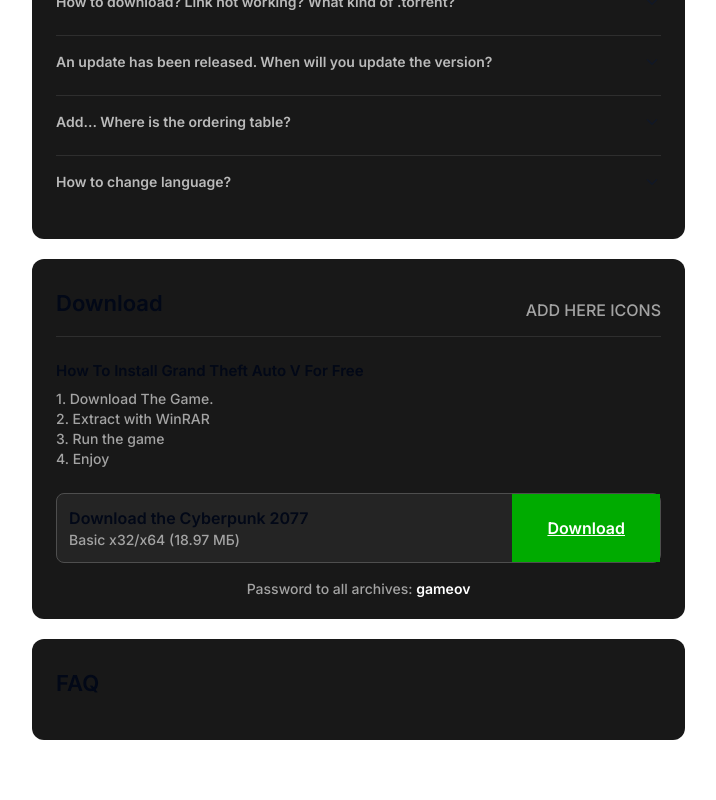
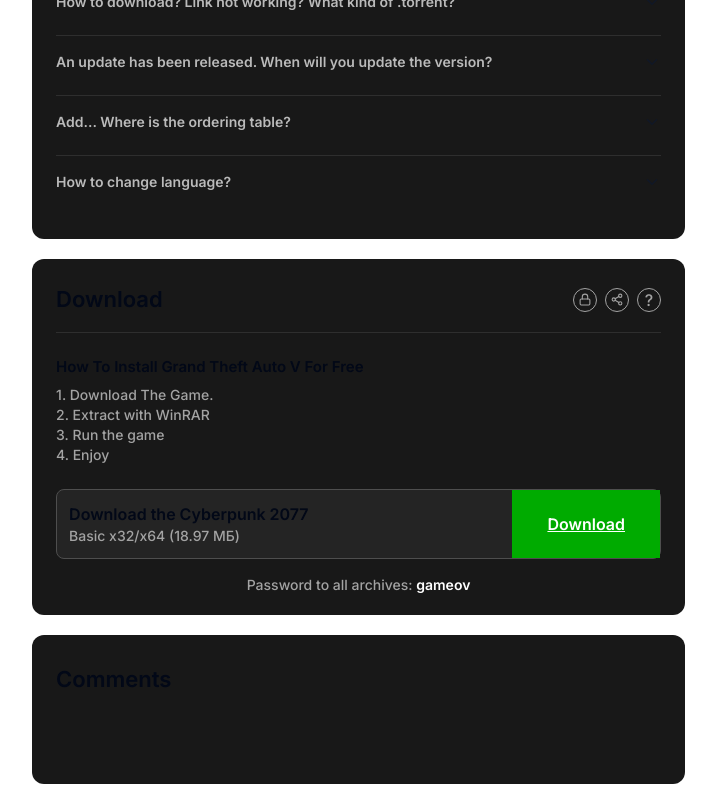
Before and after one commit to tarasovcad/gameov, a Next.js app: page /post in a window 1280 px wide. Shown: the part 1443-2243 px from the top of the page, without its empty margins (283-999 px from the left). Before the commit the page ends 2199 px from the top, so only its background shows below. Built offline with nearby package versions, Linux system fonts and the light colour scheme; no server answers.

Commit message:
feat: add min.requirements for the Post Tabs

```diff
--- a/src/app/post/page.tsx
+++ b/src/app/post/page.tsx
@@ -80,7 +80,7 @@
               <PostDownload />
             </div>
             <div className="bg-[#181818] w-full rounded-[12px] p-6">
-              <h2 className="text-[22px] font-semibold mb-4 mt-1">FAQ</h2>
+              <h2 className="text-[22px] font-semibold mb-16 mt-1">Comments</h2>
             </div>
           </div>
         </div>
--- a/src/components/single-post/PostDownload.tsx
+++ b/src/components/single-post/PostDownload.tsx
@@ -1,12 +1,30 @@
 import React from "react";
 import PostDownloadButton from "./PostDownloadButton";
-
+import {Lock, Share2} from "lucide-react";
+import Link from "next/link";
 const PostDownload = () => {
   return (
     <div>
-      <div className="flex items-center justify-between">
-        <h2 className="text-[22px] font-semibold mb-4 mt-1">Download</h2>
-        <p className="text-[#A3A3A3]">ADD HERE ICONS</p>
+      <div className="flex items-center justify-between mb-4 ">
+        <h2 className="text-[22px] font-semibold ">Download</h2>
+        <div className="flex items-center gap-2">
+          <Link href={"/"}>
+            <div className="w-6 h-6 border border-[#A3A3A3] flex items-center justify-center rounded-full">
+              <Lock className="h-[13px] text-[#A3A3A3]" />
+            </div>
+          </Link>
+          <Link href={"/"}>
+            {" "}
+            <div className="w-6 h-6 border border-[#A3A3A3] flex items-center justify-center rounded-full">
+              <Share2 className="h-[13px] text-[#A3A3A3]" />
+            </div>
+          </Link>
+          <Link href={"/"}>
+            <div className="w-6 h-6 border border-[#A3A3A3] flex items-center justify-center rounded-full">
+              <span className="text-[#A3A3A3]">?</span>
+            </div>
+          </Link>
+        </div>
       </div>
       <div className="w-full border-t border-t-[#2E2E2E] font-medium text-sm flex flex-col gap-6">
         <div className="mt-6">
--- a/src/components/single-post/tabs/PostMinRequirements.tsx
+++ b/src/components/single-post/tabs/PostMinRequirements.tsx
@@ -1,7 +1,101 @@
 import React from "react";
 
+const listOfMinRequirements = [
+  {
+    title: "OS",
+    description: "Windows 10 64-bit",
+  },
+  {
+    title: "Processor",
+    description: "Intel Core i5-3470 @ 3.2 GHz or AMD FX-8350 @ 4 GHz",
+  },
+  {
+    title: "RAM",
+    description: "8 GB",
+  },
+  {
+    title: "Graphics",
+    description: "NVIDIA GeForce GTX 760 or AMD Radeon R9 280",
+  },
+  {
+    title: "DirectX",
+    description: "11",
+  },
+  {
+    title: "Storage",
+    description: "50 GB",
+  },
+];
+const listOfMaxRequirements = [
+  {
+    title: "OS",
+    description: "Windows 10 64-bit",
+  },
+  {
+    title: "Processor",
+    description: "Intel Core i7-4770 @ 3.4 GHz or AMD FX-8350 @ 4 GHz",
+  },
+  {
+    title: "RAM",
+    description: "16 GB",
+  },
+  {
+    title: "Graphics",
+    description: "NVIDIA GeForce GTX 1060 6GB or AMD Radeon RX 580 8GB",
+  },
+  {
+    title: "DirectX",
+    description: "11",
+  },
+  {
+    title: "Storage",
+    description: "50 GB",
+  },
+];
+
 const PostMinRequirements = () => {
-  return <div>Min. requirements</div>;
+  return (
+    <div className="">
+      <div className="flex flex-col gap-4 mb-20">
+        <h2 className="text-[22px] font-semibold ">Minimum requirementss</h2>
+        <div className="text-white/70 mt-4">
+          <div className="w-full grid grid-cols-2">
+            {listOfMinRequirements.map((item, index) => (
+              <div
+                key={index}
+                className={`flex flex-col gap-2 border-t border-[#4e4e4e] pt-4 pb-5 px-4 ${
+                  index === listOfMinRequirements.length - 2 ? "border-b" : ""
+                }`}>
+                <p className="text-[15px] font-semibold text-white text-base">
+                  {item.title}
+                </p>
+                <p className="text-[15px] text-white/70">{item.description}</p>
+              </div>
+            ))}
+          </div>
+        </div>
+      </div>
+      <div className="flex flex-col gap-4">
+        <h2 className="text-[22px] font-semibold ">Recommended requirements</h2>
+        <div className="text-white/70 mt-4">
+          <div className="w-full grid grid-cols-2">
+            {listOfMaxRequirements.map((item, index) => (
+              <div
+                key={index}
+                className={`flex flex-col gap-2 border-t border-[#4e4e4e] pt-4 pb-5 px-4 ${
+                  index === listOfMaxRequirements.length - 2 ? "border-b" : ""
+                }`}>
+                <p className="text-[15px] font-semibold text-white text-base">
+                  {item.title}
+                </p>
+                <p className="text-[15px] text-white/70">{item.description}</p>
+              </div>
+            ))}
+          </div>
+        </div>
+      </div>
+    </div>
+  );
 };
 
 export default PostMinRequirements;
```
